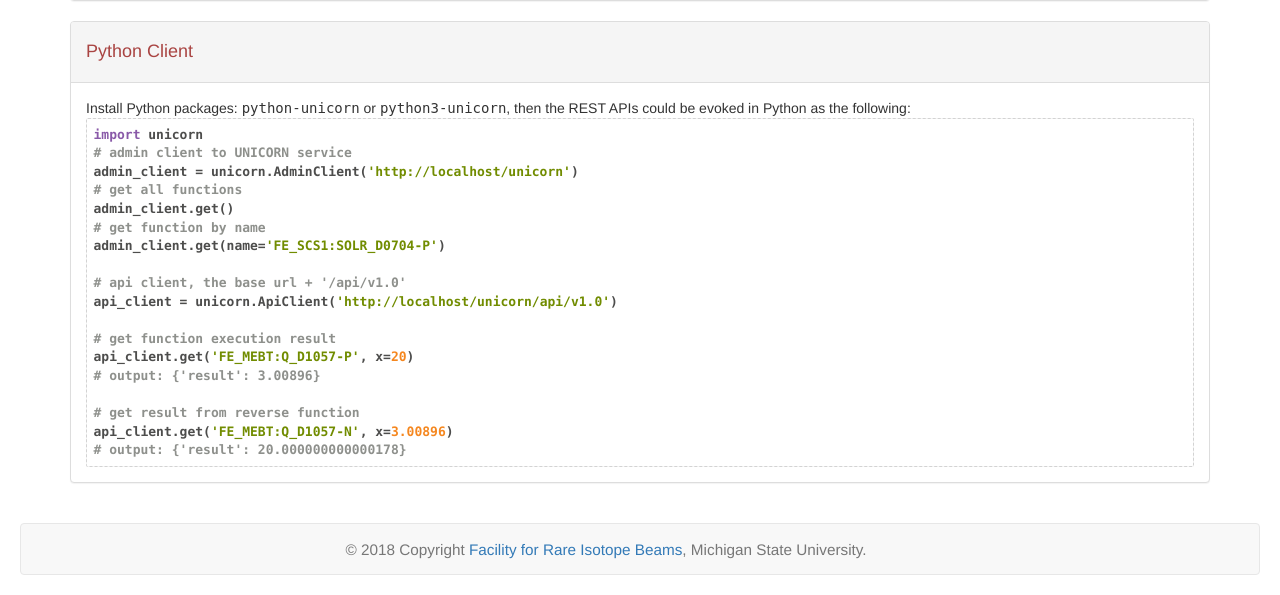
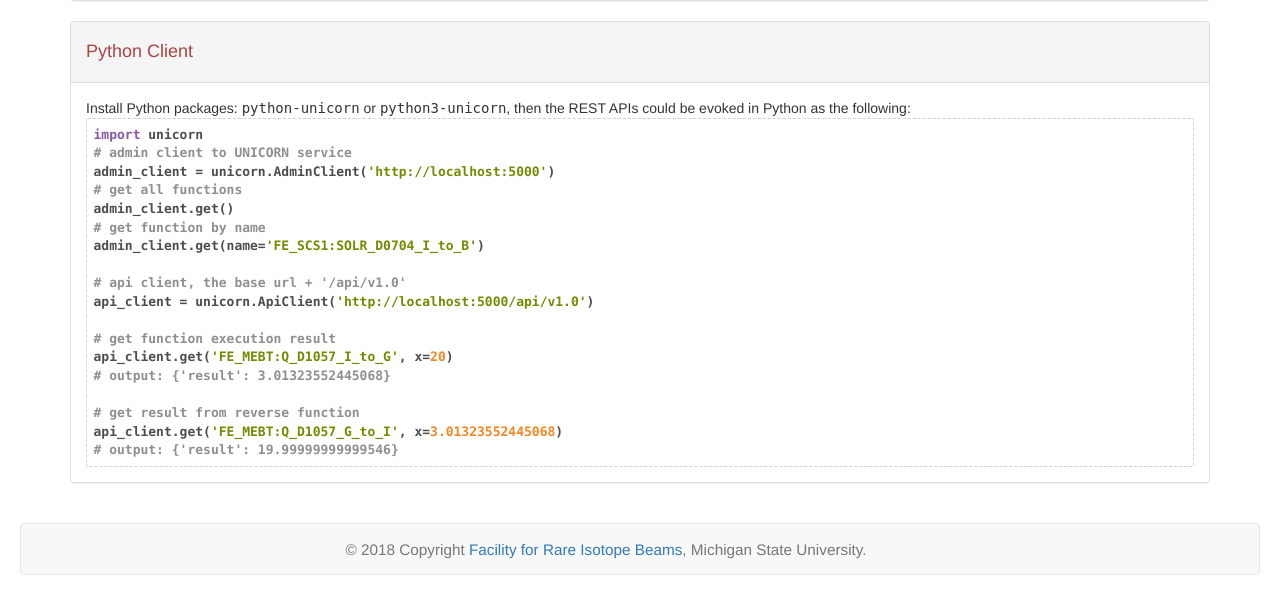
Before and after one commit to phantasy-project/unicorn-webapp, a Flask app: page /help in a window 1280 px wide. Shown: the part 761-1356 px from the top of the page. Run offline with Flask 2, Linux system fonts and the light colour scheme; some libraries are stand-ins or nearby versions.

Commit message:
FIX: Update help page.

```diff
--- a/templates/help.html
+++ b/templates/help.html
@@ -78,22 +78,22 @@
             evoked in Python as the following:
             <pre class="mypre"><code class="python">import unicorn
 # admin client to UNICORN service
-admin_client = unicorn.AdminClient('http://localhost/unicorn')
+admin_client = unicorn.AdminClient('http://localhost:5000')
 # get all functions
 admin_client.get()
 # get function by name
-admin_client.get(name='FE_SCS1:SOLR_D0704-P')
+admin_client.get(name='FE_SCS1:SOLR_D0704_I_to_B')
 
 # api client, the base url + '/api/v1.0'
-api_client = unicorn.ApiClient('http://localhost/unicorn/api/v1.0')
+api_client = unicorn.ApiClient('http://localhost:5000/api/v1.0')
 
 # get function execution result
-api_client.get('FE_MEBT:Q_D1057-P', x=20)
-# output: {'result': 3.00896}
+api_client.get('FE_MEBT:Q_D1057_I_to_G', x=20)
+# output: {'result': 3.01323552445068}
 
 # get result from reverse function
-api_client.get('FE_MEBT:Q_D1057-N', x=3.00896)
-# output: {'result': 20.000000000000178}
+api_client.get('FE_MEBT:Q_D1057_G_to_I', x=3.01323552445068)
+# output: {'result': 19.99999999999546}
 </code></pre>
         </div>
     </div>
```
